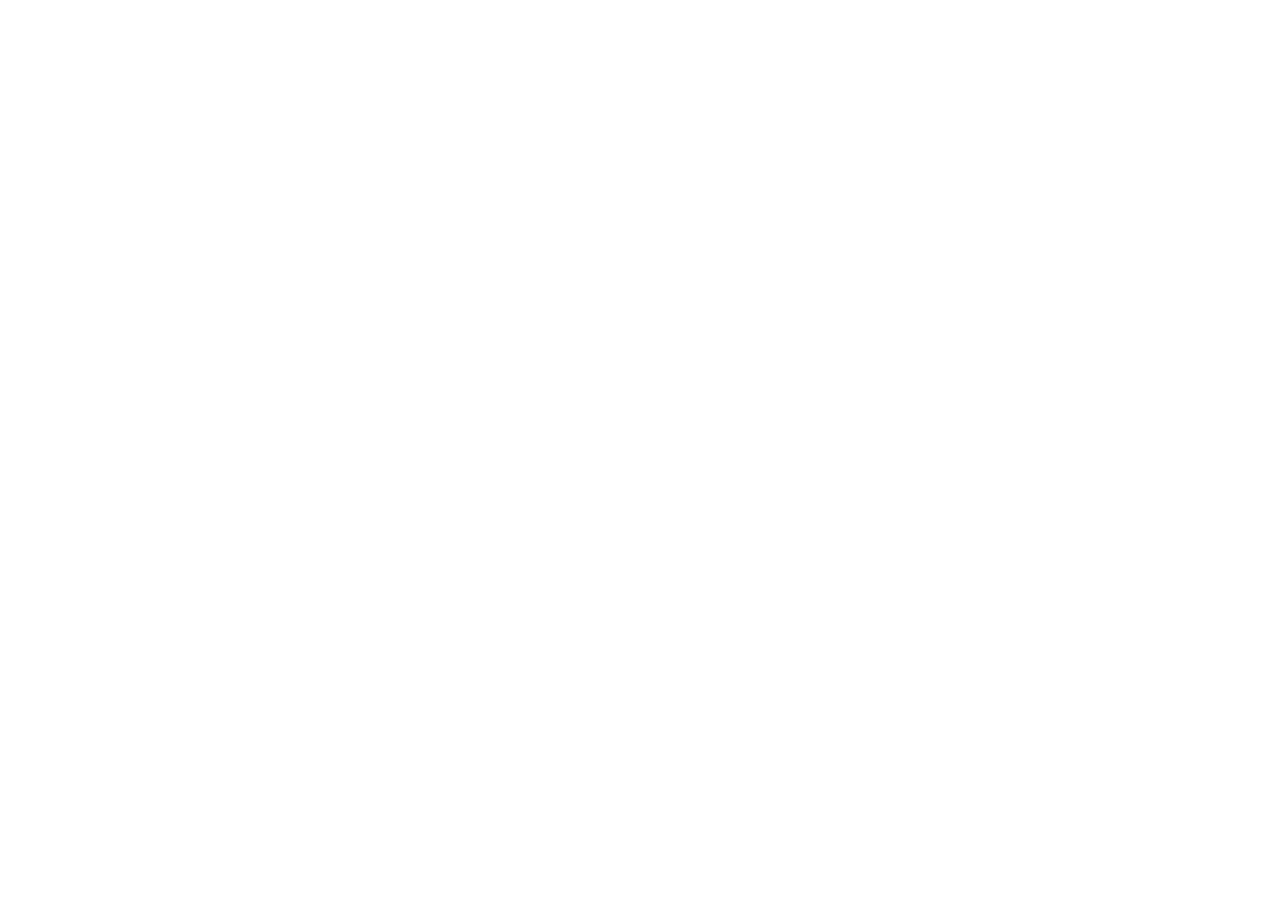
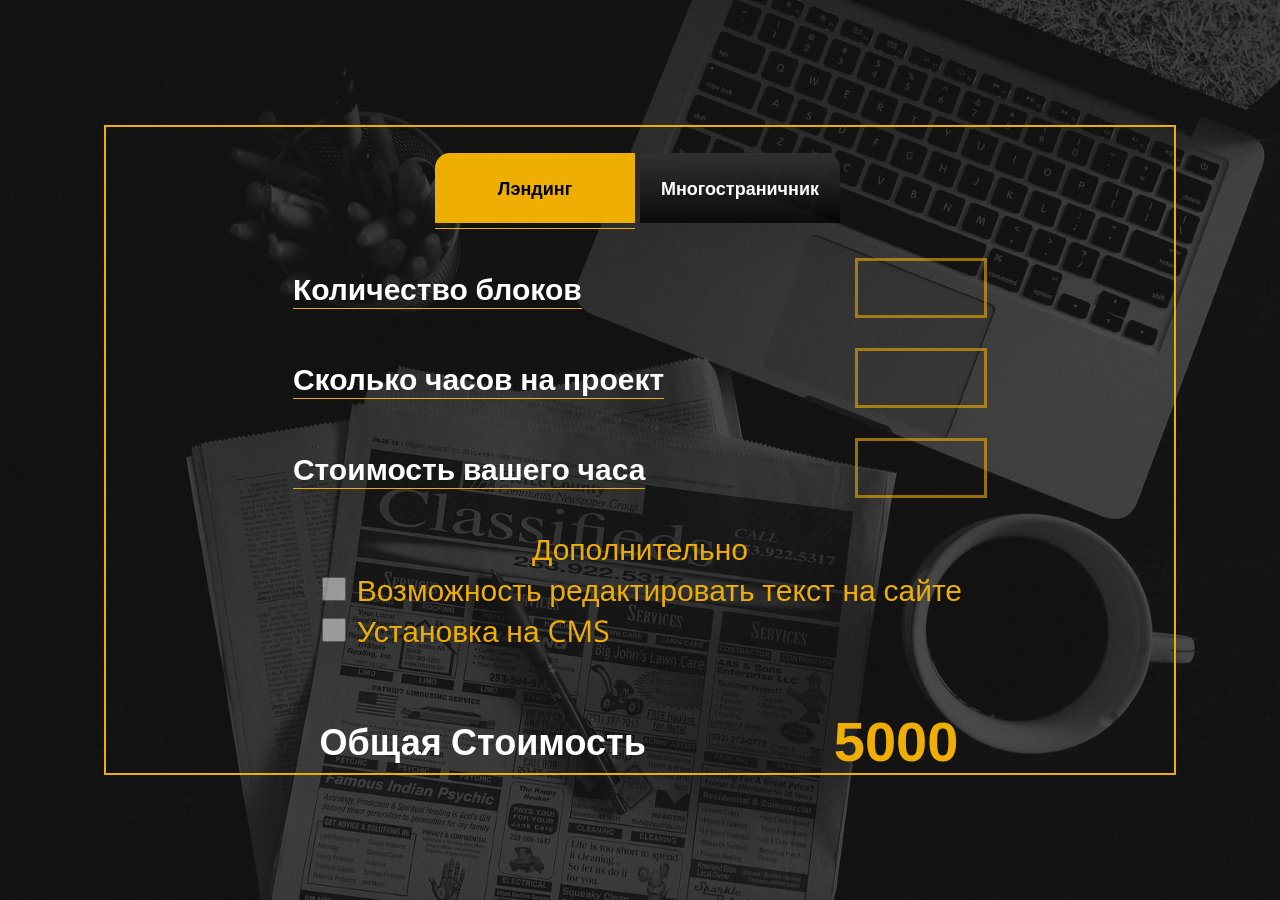
Before and after one commit to vladkrasovsky/calculatorjs3days, a website: page app/index.html in a window 1280 px wide. Before the commit the page ends 800 px from the top, so only its background shows below. Drawn offline with nearby package versions, Linux system fonts and the light colour scheme.

Commit message:
End of 1-st lesson

```diff
--- a/app/index.html
+++ b/app/index.html
@@ -5,9 +5,70 @@
   <meta name="viewport" content="width=device-width, initial-scale=1.0">
   <meta http-equiv="X-UA-Compatible" content="ie=edge">
   <title>Calc</title>
+  <link href="https://fonts.googleapis.com/css?family=Open+Sans:400,700" rel="stylesheet">
   <link rel="stylesheet" href="css/main.css">
 </head>
 <body>
+  <!-- begin calc -->
+  <div class="calc">
 
+    <!-- begin tabs -->
+    <div class="tabs">
+      <div class="tab-left active">Лэндинг</div>
+      <div class="tab-right">Многостраничник</div>
+    </div>
+    <!-- end tabs -->
+
+    <!-- begin blocks -->
+    <div class="blocks" id="blocks-block">
+      <div class="blocks-title">Количество блоков</div>
+      <input type="number" min="0" class="counter" id="counter-block">
+    </div>
+    <!-- end blocks -->
+
+    <!-- begin blocks -->
+    <div class="blocks" id="pages-block">
+      <div class="blocks-title">Количество страниц</div>
+      <input type="number" min="0" class="counter" id="counter-pages">
+    </div>
+    <!-- end blocks -->
+
+    <!-- begin blocks -->
+    <div class="blocks">
+      <div class="blocks-title">Сколько часов на проект</div>
+      <input type="number" min="0" class="counter" id="counter-hours">
+    </div>
+    <!-- end blocks -->
+
+    <!-- begin blocks -->
+    <div class="blocks">
+      <div class="blocks-title">Стоимость вашего часа</div>
+      <input type="number" min="0" class="counter" id="counter-rate">
+    </div>
+    <!-- end blocks -->
+
+    <!-- begin addiction -->
+    <div class="addiction">
+      <div class="addiction-title">Дополнительно</div>
+      <div class="addiction-block">
+        <input type="checkbox" id="changes-check" class="checkbox">
+        <label for="changes-check">Возможность редактировать текст на сайте</label>
+      </div>
+      <div class="addiction-block">
+        <input type="checkbox" id="changes-cms" class="checkbox">
+        <label for="changes-cms">Установка на CMS</label>
+      </div>
+    </div>
+    <!-- end addiction -->
+
+    <!-- begin total -->
+    <div class="total">
+      Общая Стоимость
+      <input type="text" class="total-count" id="total-value" value="5000" readonly>
+    </div>
+    <!-- end total -->
+
+  </div>
+  <!-- end calc -->
 </body>
 </html>
--- a/app/scss/main.scss
+++ b/app/scss/main.scss
@@ -0,0 +1,150 @@
+$active: #efae02;
+
+@mixin before {
+  &:before {
+    background-color: $active;
+    bottom: 0;
+    content: '';
+    height: 1px;
+    left: 0;
+    position: absolute;
+    width: 100%;
+  }
+}
+
+* {
+  box-sizing: border-box;
+  outline: none;
+}
+
+body {
+  background: #131313 url('../img/bg.jpg') center no-repeat;
+  background-size: cover;
+  font-family: 'Open Sans', sans-serif;
+  min-height: 100vh;
+  margin: 0;
+  padding: 125px 15px;
+}
+
+label {
+  cursor: pointer;
+  user-select: none;
+}
+
+.calc {
+  align-items: center;
+  border: 2px solid $active;
+  display: flex;
+  flex-direction: column;
+  justify-content: top;
+  height: 650px;
+  margin: 0 auto;
+  width: 1072px;
+}
+
+.tabs {
+  display: flex;
+  justify-content: center;
+  padding-bottom: 35px;
+  padding-top: 26px;
+  width: 100%;
+  .tab-left, .tab-right {
+    background-image: linear-gradient(to top, rgba(0,0,0,0.77) 0%,rgba(50,49,49,1) 100%);
+    border-radius: 0 15px 0 0;
+    color: #ffffff;
+    cursor: pointer;
+    font-size: 18px;
+    font-weight: 700;
+    height: 70px;
+    line-height: 70px;
+    margin-right: 5px;
+    text-align: center;
+    width: 200px;
+  }
+  .tab-left {
+    border-radius: 15px 0 0 0;
+  }
+  .active {
+    background: $active;
+    color: #000;
+    position: relative;
+    &::before {
+      background-color: $active;
+      bottom: -6px;
+      content: '';
+      position: absolute;
+      height: 1px;
+      left: 0;
+      width: 200px;
+    }
+  }
+}
+
+.counter {
+  background-color: transparent;
+  border: 3px solid rgba($active, 0.6);
+  color: $active;
+  font-size: 48px;
+  font-weight: 700;
+  height: 60px;
+  text-align: center;
+  width: 132px;
+}
+
+.blocks {
+  align-items: center;
+  display: flex;
+  justify-content: space-between;
+  margin-bottom: 30px;
+  width: 65%;
+  &-title {
+    color: #fff;
+    font-size: 30px;
+    font-weight: 700;
+    position: relative;
+    @include before;
+  }
+}
+
+#pages-block {
+  display: none;
+}
+
+.addiction {
+  color: $active;
+  font-size: 30px;
+  font-weight: 400;
+  &-title {
+    text-align: center;
+  }
+  &-block {
+    text-align: left;
+    input[type="checkbox"] {
+      height: 24px;
+      opacity: 0.5;
+      width: 24px;
+    }
+  }
+}
+
+.total {
+  align-items: center;
+  color: #ffffff;
+  display: flex;
+  font-size: 36px;
+  font-weight: 700;
+  justify-content: space-between;
+  margin-bottom: 30px;
+  margin-top: 60px;
+  width: 60%;
+  &-count {
+    background-color: transparent;
+    border: none;
+    color: $active;
+    font-size: 56px;
+    font-weight: 700;
+    height: 60px;
+    text-align: right;
+    width: 200px;
+  }
+}
```
Also changed, not shown: app/css/main.css, app/img/bg.jpg (added).
